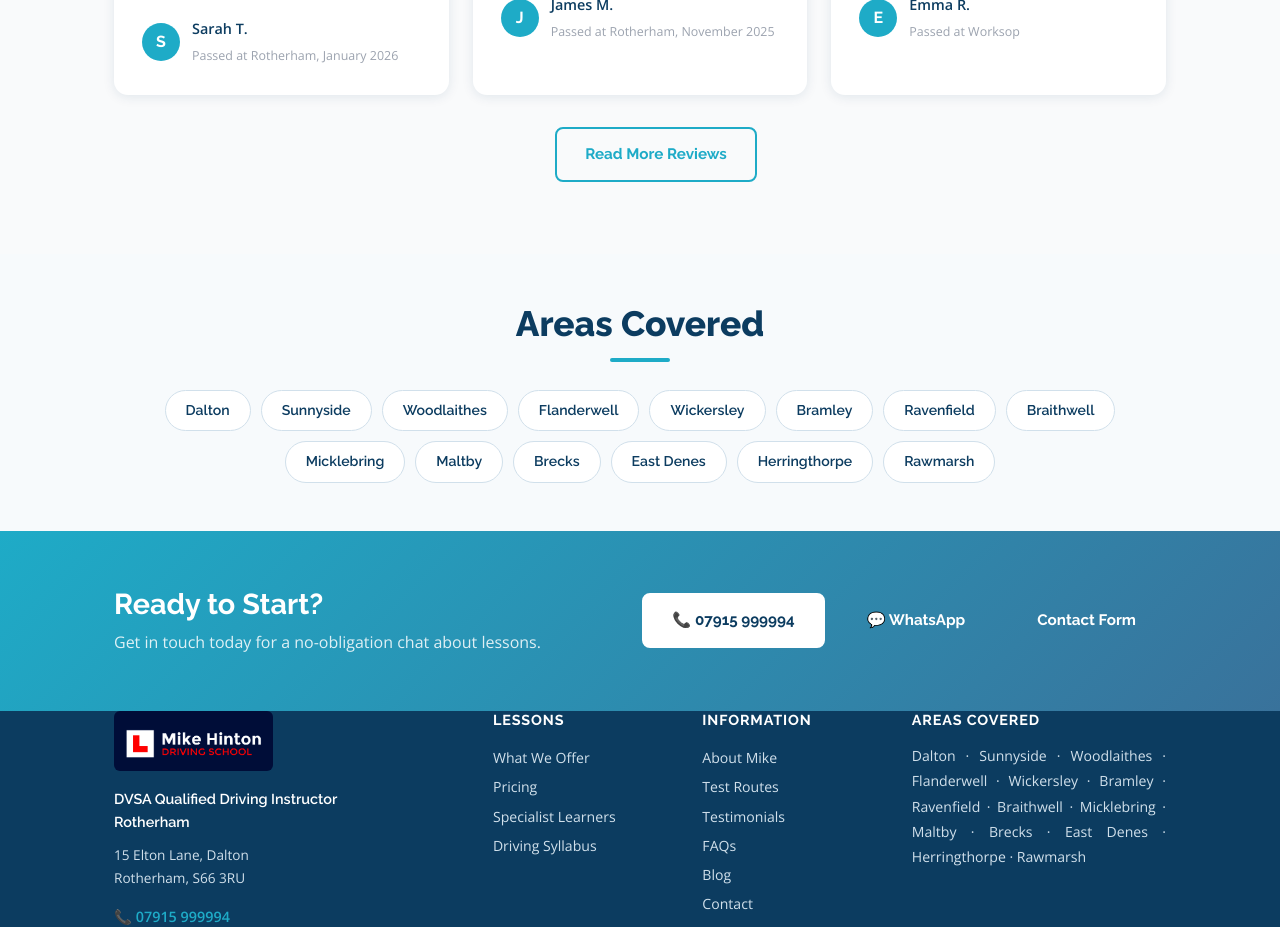
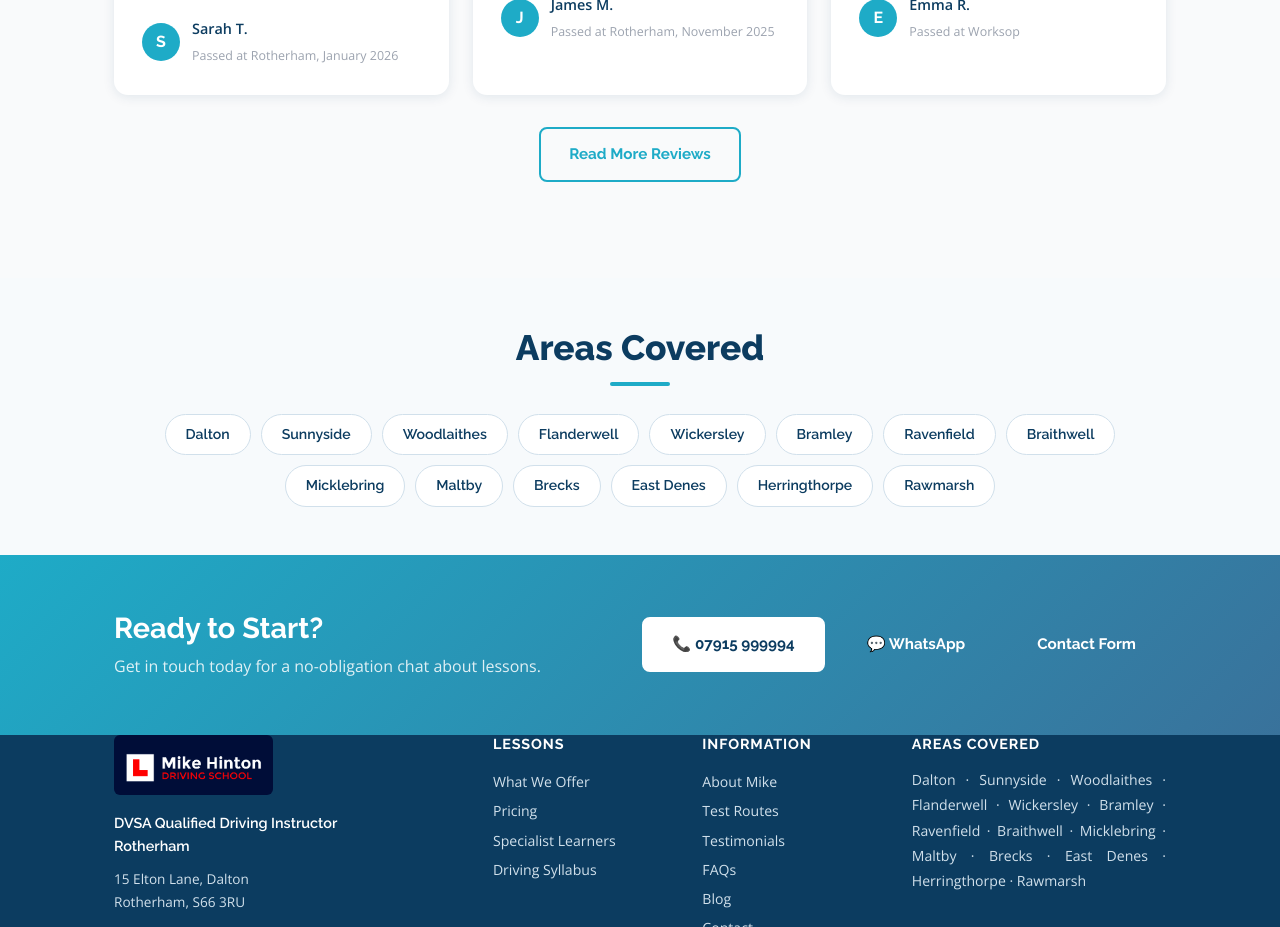
Before and after one commit to mikehinton-wq/mods-website, a React (Vite) app: page / in a window 1280 px wide. Shown: the part 3960-4887 px from the top of the page. Built offline with nearby package versions, Linux system fonts and the light colour scheme.

Commit message:
Update site

```diff
--- a/src/pages/Home.jsx
+++ b/src/pages/Home.jsx
@@ -353,10 +353,12 @@ export default function Home() {
               </div>
             ))}
           </div>
-          <div style={{ display: 'flex', alignItems: 'center', justifyContent: 'center', gap: 16, marginTop: 32, flexWrap: 'wrap' }}>
+          <div style={{ textAlign: 'center', marginTop: 32 }}>
+            <a href="https://www.facebook.com/mikehintondrivingschool/reviews" target="_blank" rel="noreferrer" className="btn btn-outline">Read More Reviews</a>
+          </div>
+          <div style={{ display: 'flex', alignItems: 'flex-start', justifyContent: 'center', gap: 16, marginTop: 24, flexWrap: 'wrap' }}>
             <div className="elfsight-app-a8fdbcd6-2bb7-42f8-a307-3e274cc31116" data-elfsight-app-lazy></div>
             <div className="elfsight-app-64c02bc2-4726-47d5-8ef3-b5d2c9a9441f" data-elfsight-app-lazy></div>
-            <a href="https://www.facebook.com/mikehintondrivingschool/reviews" target="_blank" rel="noreferrer" className="btn btn-outline">Read More Reviews</a>
           </div>
         </div>
       </section>
```
